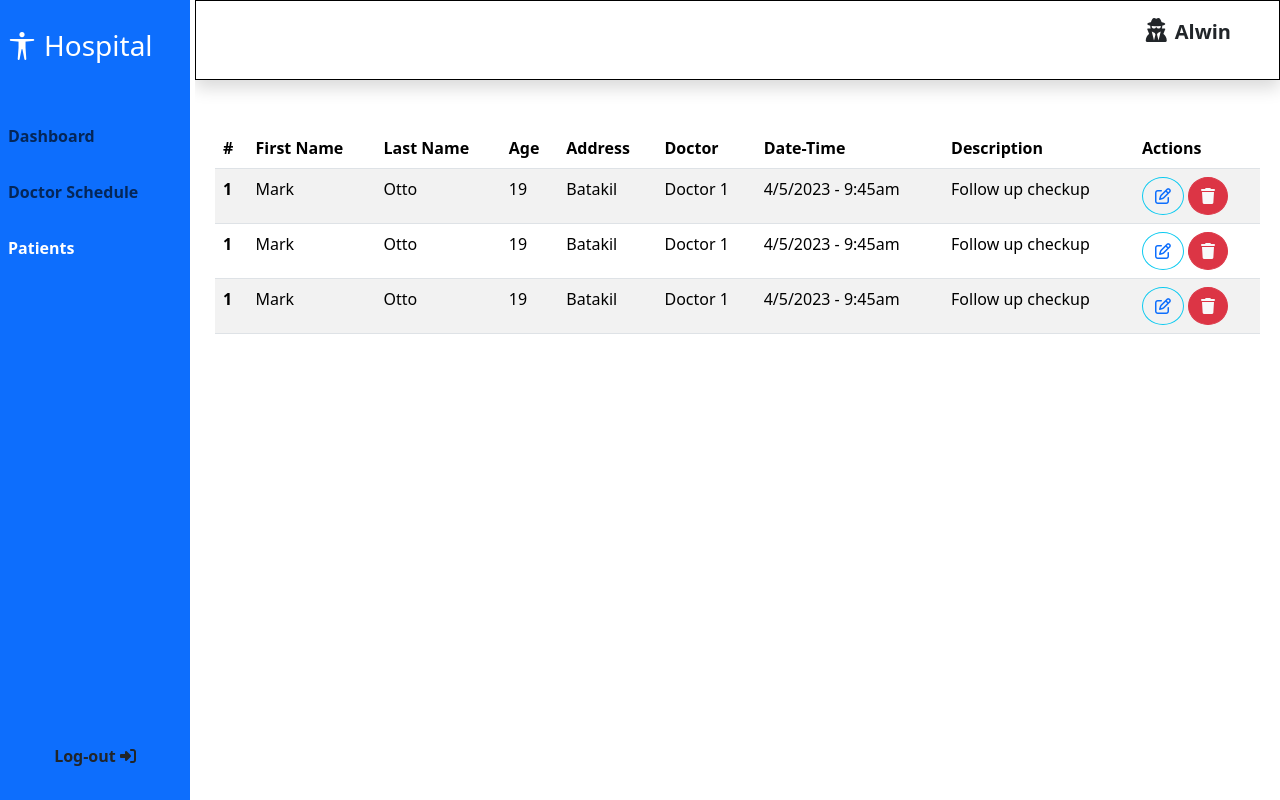
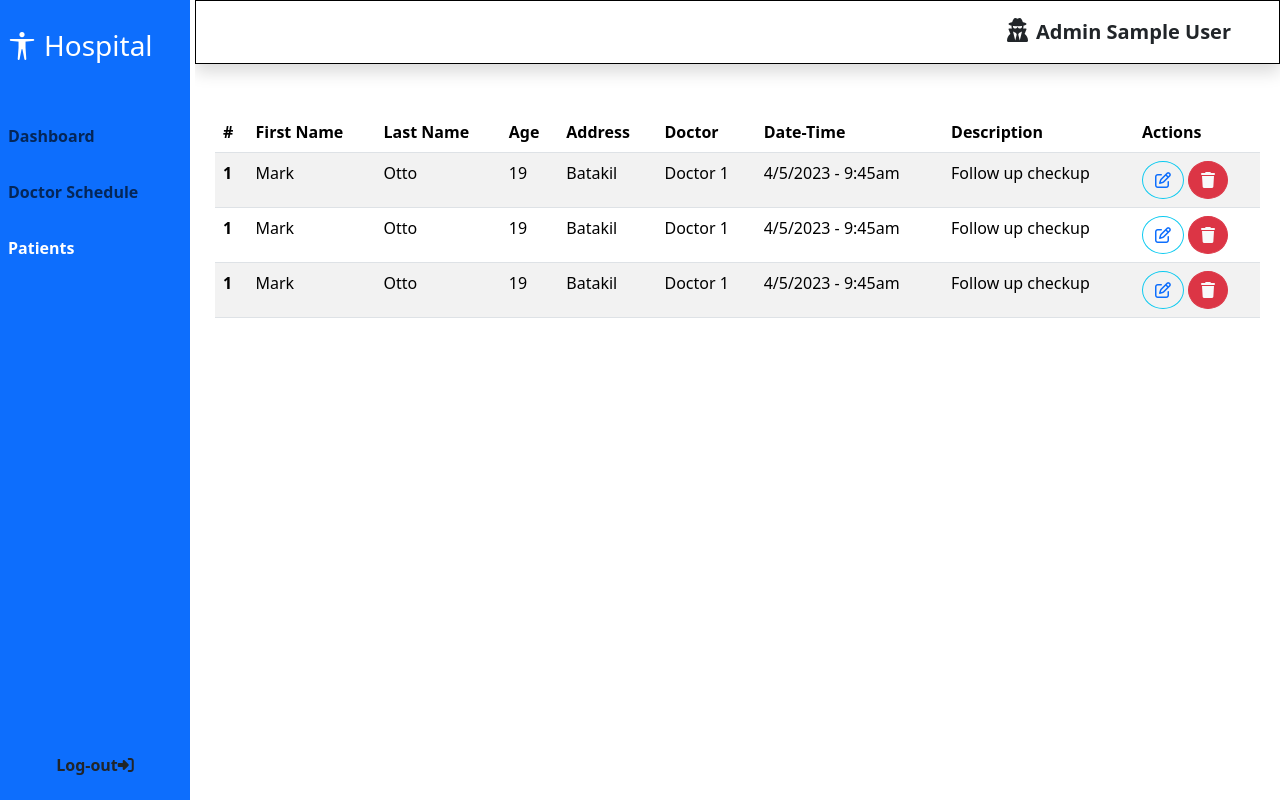
Before and after one commit to AlwinJun/hospital-appointment-system, a PHP site: page /admin/patient.php in a window 1280 px wide. Run offline with PHP 8.4, Linux system fonts and the light colour scheme; the visitor is signed in with stand-in values (Sample User, id 1); some libraries are stand-ins or nearby versions.

Commit message:
Add logout,prevent unauthorized access and printing current user

```diff
--- a/admin/doctor.php
+++ b/admin/doctor.php
@@ -1,5 +1,10 @@
 <?php
 session_start();
+
+if(!isset($_SESSION['admin_user'])){
+  header('Location:../404.php');
+  exit();
+}
 
 $update_id =   $_SESSION['update_id'] ?? '';
 $first_name = $_SESSION['first_name'] ?? '';
--- a/admin/patient.php
+++ b/admin/patient.php
@@ -1,14 +1,24 @@
+<?php
+session_start();
+
+if(!isset($_SESSION['admin_user'])){
+  header('Location:../404.php');
+  exit();
+}
+
+?>
+
 <?php  include '../inc/header.php';?>
-
 <div class="container-fluid">
   <div class="row ">
-    <div class="fixed-top fixed-left me-5 d-flex flex-column justify-content-between vh-100 pb-3 bg-primary" style="width: 190px;">
+    <div class="fixed-top fixed-left me-5 d-flex flex-column justify-content-between vh-100 pb-3 bg-primary"
+      style="width: 190px;">
       <div class="row">
         <nav class="navbar mx-2 mt-3 mb-5">
           <a href="#" class="navbar-brand mb-4">
             <h1 class="text-white h3 d-flex gap-2">
-                <i class="bi bi-universal-access"></i>
-                <p class="">Hospital</p>
+              <i class="bi bi-universal-access"></i>
+              <p class="">Hospital</p>
             </h1>
           </a>
           <!-- Main sidebar nav -->
@@ -28,17 +38,22 @@
 
       <div class="row">
         <div class="mt-auto text-bg-emphasis fw-semibold text-center">
-          <p>Log-out
-            <span><i class="fa-solid fa-right-to-bracket"></i></span>
-          </p>
+          <form action="process.php" method="POST">
+            <button class="btn" type="submit" name="logout">
+              <span class="text-bg-emphasis fw-semibold">Log-out</span><i class="fa-solid fa-right-to-bracket"></i>
+            </button>
+          </form>
         </div>
       </div>
-    </div>   <!-- sidebar end -->
+    </div> <!-- sidebar end -->
 
-    <div class="col p-0 mb-4 overflow-x-hidden"  style="margin-left: 195px;">
+    <div class="col p-0 mb-4 overflow-x-hidden" style="margin-left: 195px;">
       <div class="bg-white p-3 pe-5 mb-5 border border-bottom-1 border-black shadow">
         <div class="d-flex justify-content-end align-items-center">
-          <p class="lead fw-bold"><i class="fa-solid fa-user-secret me-2 fs-4"></i>Alwin</p>
+          <p class="lead fw-bold mb-0">
+            <i class="fa-solid fa-user-secret me-2 fs-4"></i>Admin
+            <?php echo $_SESSION['name'];?>
+          </p>
         </div>
       </div>
 
```
Also changed, not shown: admin/schedule.php (+19 -5 lines).
